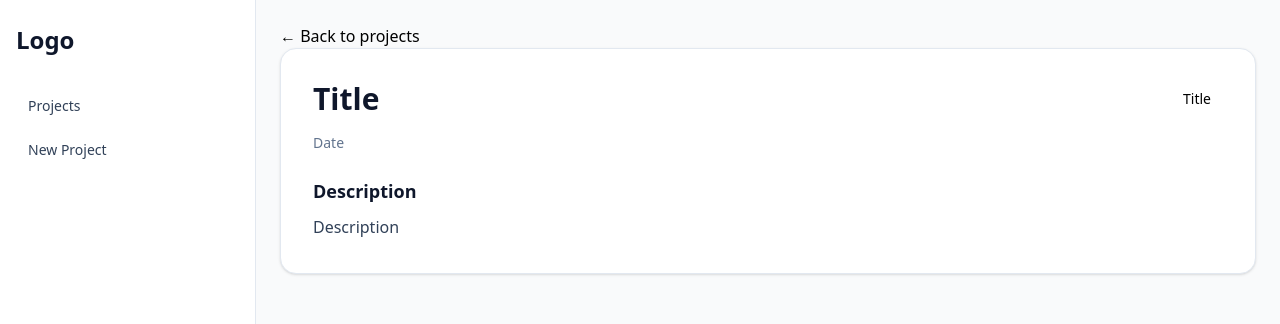
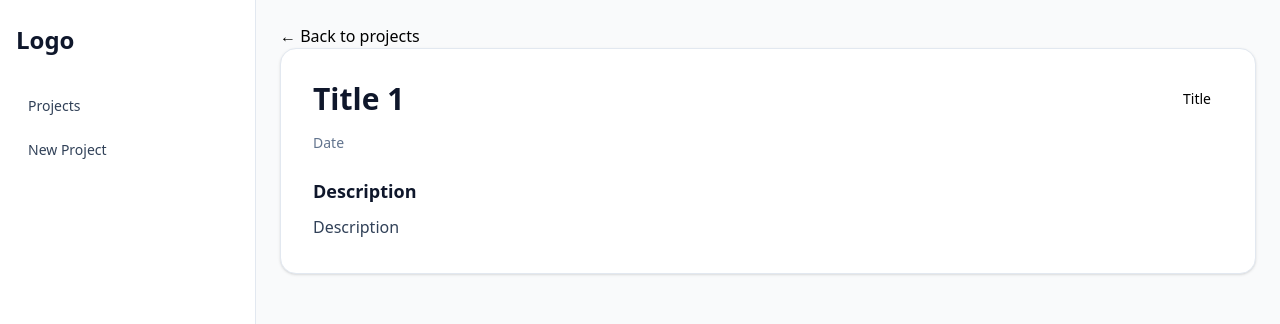
Before and after one commit to arielgomezmendez/dashboard-projects, a Next.js app: page /projects/1 in a window 1280 px wide. Shown: the top 324 px of the page. Built offline with nearby package versions, Linux system fonts and the light colour scheme.

Commit message:
Get the id of project to display the details in PorjectDetails component

```diff
--- a/src/app/(dashboard)/projects/[id]/page.tsx
+++ b/src/app/(dashboard)/projects/[id]/page.tsx
@@ -1,9 +1,18 @@
 import ProjectDetails from "@/app/components/ProjectDetails";
 
-export default function Page(){
-    return(
-        <div>
-            <ProjectDetails/>
-        </div>
-    )
+interface ProjectDetailsProps {
+  params: Promise<{
+    id: string;
+  }>;
 }
+
+export default async function Page({ params }: ProjectDetailsProps) {
+  const { id } = await params;
+
+  console.log("Param:", id);
+  return (
+    <div>
+      <ProjectDetails id = {id} />
+    </div>
+  );
+}
--- a/src/app/components/ProjectDetails.tsx
+++ b/src/app/components/ProjectDetails.tsx
@@ -1,13 +1,13 @@
 import Link from "next/link";
 
-export default function ProjectDetails() {
+export default function ProjectDetails({id}:{id:string}) {
   return (
     <section>
       <Link href={"/"}>← Back to projects</Link>
       <div className="rounded-2xl border border-slate-200 bg-white p-8 shadow-sm">
         <div className="mb-4 flex items-center justify-between gap-4">
           <h1 className="text-3xl font-bold text-slate-900">
-            Title
+            Title {id}
           </h1>
 
           <span
```
